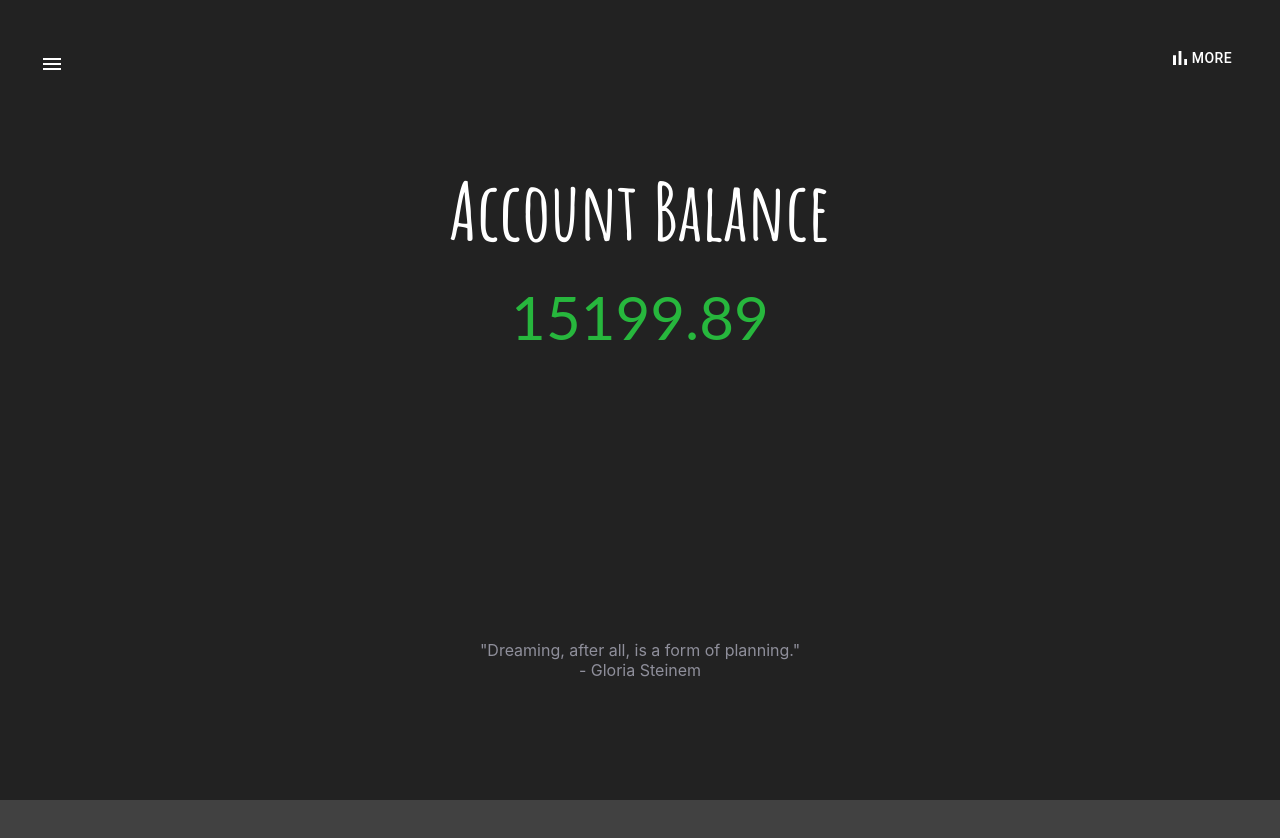
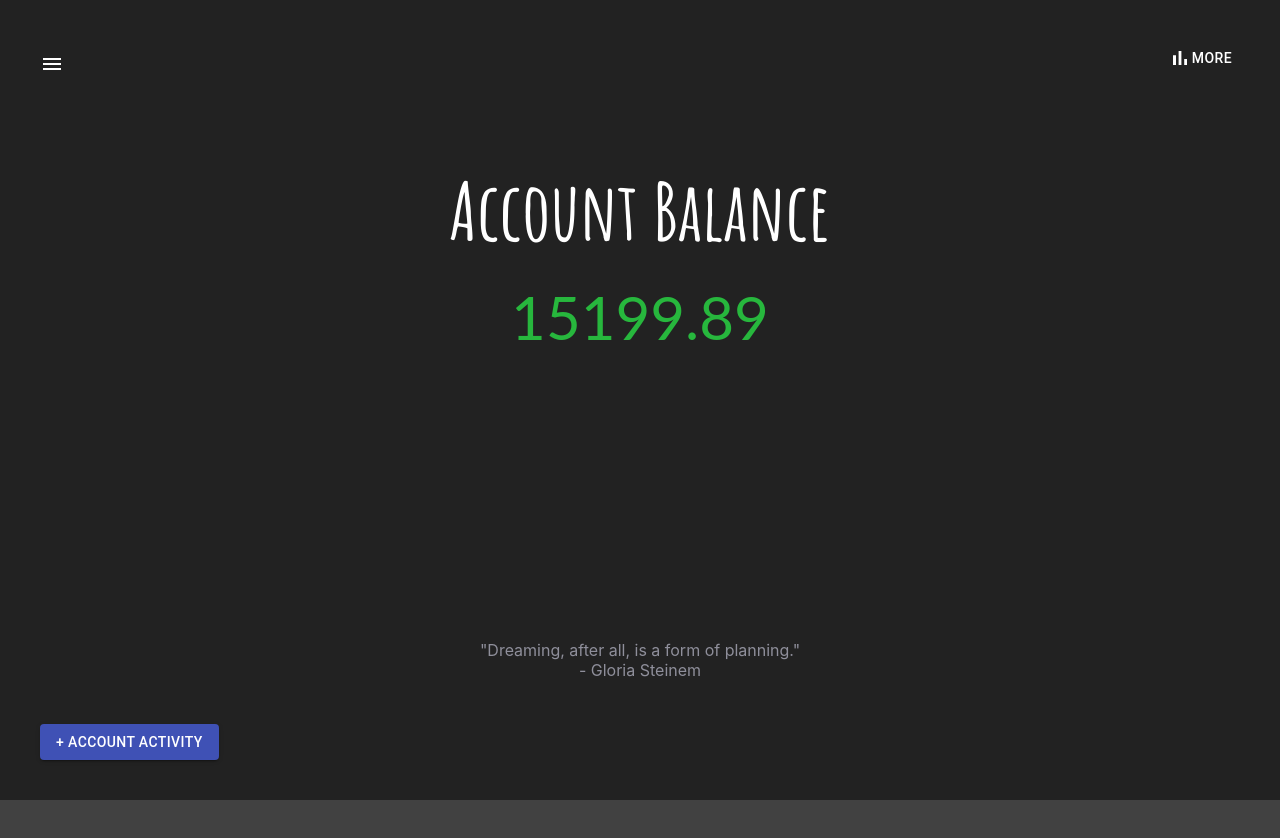
Before and after one commit to maxjaen/react-household-finances, a React (Create React App) app: page / in a window 1280 px wide. Shown: the top 838 px of the page. Built offline with nearby package versions, Linux system fonts and the light colour scheme.

Commit message:
reworked home comp and added input popup

```diff
--- a/src/components/home/account-overview/account-overview.js
+++ b/src/components/home/account-overview/account-overview.js
@@ -1,48 +1,21 @@
 import React from 'react';
 import accountTestData from '../../../data/account-test-data';
 import '../../../styles/home/account-overview/account-overview.css';
-
-const last = (array) => {
-  return array[array.length - 1];
-};
-
-const isInitial = (data) => {
-  return data.type === 'initial';
-};
-
-const isTransaction = (data) => {
-  return data.type === 'transaction';
-};
-
-const retrieveLastInitial = () => {
-  return last(accountTestData.filter((e) => isInitial(e)));
-};
-
-const retrieveTransactionsAfterLastInitial = (lastInitial) => {
-  return accountTestData.filter(
-    (e) =>
-      isTransaction(e) &&
-      new Date(e.transactionDate).getTime() >
-        new Date(lastInitial.initialDate).getTime()
-  );
-};
+import {
+  retrieveLastInitial,
+  retrieveTransactionsAfterLastInitial,
+  transactionPipe,
+} from '../../shared/functions/topic/account-balance-activity';
 
 const calculateBalance = () => {
   const lastInitial = retrieveLastInitial();
-  const transactionsAfterLastInitial = lastInitial
-    ? retrieveTransactionsAfterLastInitial(lastInitial)
-    : [];
+  const transactionsAfterLastInitial = retrieveTransactionsAfterLastInitial(
+    lastInitial
+  );
 
   return lastInitial
     ? transactionPipe(transactionsAfterLastInitial) + lastInitial.amount
     : transactionPipe(accountTestData);
-};
-
-const transactionPipe = (data) => {
-  return data
-    .filter((e) => isTransaction(e))
-    .map((e) => e.amount)
-    .reduce((accumulator, currentValue) => accumulator + currentValue, 0);
 };
 
 function AccountOverview() {
--- a/src/components/home/home.js
+++ b/src/components/home/home.js
@@ -31,27 +31,31 @@ import MotivationalQuote from './motivational-quote/motivational-quote';
 // Styles
 import '../../styles/home/home.css';
 
+// TODO const state = { inputStrategy: 'AccountBalanceActivity' };
+
+function Home() {
+  /** TASKBAR PROPERTIES */
   const drawerWidth = 240;
-const useStyles = makeStyles((theme) => ({
+  const useStyles = makeStyles((themeToUse) => ({
     root: {
       display: 'flex',
     },
     appBar: {
-    transition: theme.transitions.create(['margin', 'width'], {
-      easing: theme.transitions.easing.sharp,
-      duration: theme.transitions.duration.leavingScreen,
+      transition: themeToUse.transitions.create(['margin', 'width'], {
+        easing: themeToUse.transitions.easing.sharp,
+        duration: themeToUse.transitions.duration.leavingScreen,
       }),
     },
     appBarShift: {
       width: `calc(100% - ${drawerWidth}px)`,
       marginLeft: drawerWidth,
-    transition: theme.transitions.create(['margin', 'width'], {
-      easing: theme.transitions.easing.easeOut,
-      duration: theme.transitions.duration.enteringScreen,
+      transition: themeToUse.transitions.create(['margin', 'width'], {
+        easing: themeToUse.transitions.easing.easeOut,
+        duration: themeToUse.transitions.duration.enteringScreen,
       }),
     },
     menuButton: {
-    marginRight: theme.spacing(2),
+      marginRight: themeToUse.spacing(2),
     },
     hide: {
       display: 'none',
@@ -66,52 +70,35 @@ const useStyles = makeStyles((theme) => ({
     drawerHeader: {
       display: 'flex',
       alignItems: 'center',
-    padding: theme.spacing(0, 1),
+      padding: themeToUse.spacing(0, 1),
       // necessary for content to be below app bar
-    ...theme.mixins.toolbar,
+      ...themeToUse.mixins.toolbar,
       justifyContent: 'flex-end',
     },
     content: {
       flexGrow: 1,
-    padding: theme.spacing(3),
-    transition: theme.transitions.create('margin', {
-      easing: theme.transitions.easing.sharp,
-      duration: theme.transitions.duration.leavingScreen,
+      padding: themeToUse.spacing(3),
+      transition: themeToUse.transitions.create('margin', {
+        easing: themeToUse.transitions.easing.sharp,
+        duration: themeToUse.transitions.duration.leavingScreen,
       }),
       marginLeft: -drawerWidth,
     },
     contentShift: {
-    transition: theme.transitions.create('margin', {
-      easing: theme.transitions.easing.easeOut,
-      duration: theme.transitions.duration.enteringScreen,
+      transition: themeToUse.transitions.create('margin', {
+        easing: themeToUse.transitions.easing.easeOut,
+        duration: themeToUse.transitions.duration.enteringScreen,
       }),
       marginLeft: 0,
     },
   }));
-
-function Home() {
   const classes = useStyles();
   const theme = useTheme();
   const [anchorElement, setAnchorElement] = React.useState(null);
-  const [open, setOpen] = React.useState(false);
 
-  const handleDropdownOpen = (event) => {
-    setAnchorElement(event.currentTarget);
-  };
-
-  const handleDropdownClose = () => {
-    setAnchorElement(null);
-  };
-
-  const handleDrawerOpen = () => {
-    setOpen(true);
-  };
-  const handleDrawerClose = () => {
-    setOpen(false);
-  };
-
+  /** TASKBAR HTML AND INPUT COMPONENTS */
+  const retrieveTaskbar = () => {
     return (
-    <div className="home">
       <div className="block-top">
         <div className="align-btn-left">
           <IconButton
@@ -192,6 +179,64 @@ function Home() {
           </Menu>
         </div>
       </div>
+    );
+  };
+  const inputButton = () => {
+    return (
+      <div className="input-button">
+        <Button
+          variant="contained"
+          color="primary"
+          onClick={() => toggleInput()}
+        >
+          + Account Activity
+        </Button>
+      </div>
+    );
+  };
+  const inputField = () => {
+    return (
+      <div className={input ? 'input' : 'hidden'}>
+        <div className="mask">
+          <Button
+            variant="contained"
+            color="primary"
+            onClick={() => toggleInput()}
+          >
+            ✖️ Cancel
+          </Button>
+        </div>
+      </div>
+    );
+  };
+
+  /** USER SPECIFIC PROPERTIES */
+  const [open, setOpen] = React.useState(false);
+  const [input, setShown] = React.useState(false);
+
+  /** HANDLERS */
+  const handleDropdownOpen = (event) => {
+    setAnchorElement(event.currentTarget);
+  };
+  const handleDropdownClose = () => {
+    setAnchorElement(null);
+  };
+  const handleDrawerOpen = () => {
+    setOpen(true);
+  };
+  const handleDrawerClose = () => {
+    setOpen(false);
+  };
+  const toggleInput = () => {
+    setShown(!input);
+  };
+
+  return (
+    <div className="home">
+      {inputButton()}
+      {inputField()}
+      <div className="main">
+        {retrieveTaskbar()}
         <div className="block-center">
           <AccountOverview />
         </div>
@@ -199,6 +244,7 @@ function Home() {
           <MotivationalQuote />
         </div>
       </div>
+    </div>
   );
 }
 
--- /dev/null
+++ b/src/components/shared/functions/array.js
@@ -0,0 +1,5 @@
+const last = (array) => {
+  return array[array.length - 1];
+};
+
+export { last };
--- a/src/components/shared/time.js
+++ b/src/components/shared/functions/time.js
@@ -1,3 +1,4 @@
+// TODO do not overwrite prototype, use ES6 notation instead
 Date.prototype.getWeek = () => {
   var firstOfJanuary = new Date(this.getFullYear(), 0, 1);
   return Math.ceil(
@@ -45,3 +46,16 @@ const isCurrentYear = (date) => {
 
   return inputDate.getFullYear() === currentDate.getFullYear();
 };
+
+const isLaterDate = (later, earlier) => {
+  return new Date(later).getTime() > new Date(earlier).getTime();
+};
+
+export {
+  createDate,
+  isToday,
+  isCurrentWeek,
+  isCurrentMonth,
+  isCurrentYear,
+  isLaterDate,
+};
--- /dev/null
+++ b/src/components/shared/functions/topic/account-balance-activity.js
@@ -0,0 +1,38 @@
+import accountTestData from '../../../../data/account-test-data';
+import { isLaterDate } from '../time';
+import { last } from '../array';
+
+const isInitial = (data) => {
+  return data.type === 'initial';
+};
+
+const isTransaction = (data) => {
+  return data.type === 'transaction';
+};
+
+const retrieveLastInitial = () => {
+  return last(accountTestData.filter((e) => isInitial(e)));
+};
+
+const retrieveTransactionsAfterLastInitial = (lastInitial) => {
+  return lastInitial
+    ? accountTestData.filter(
+        (e) =>
+          isTransaction(e) &&
+          isLaterDate(e.transactionDate, lastInitial.initialDate)
+      )
+    : [];
+};
+
+const transactionPipe = (data) => {
+  return data
+    .filter((e) => isTransaction(e))
+    .map((e) => e.amount)
+    .reduce((accumulator, currentValue) => accumulator + currentValue, 0);
+};
+
+export {
+  retrieveLastInitial,
+  retrieveTransactionsAfterLastInitial,
+  transactionPipe,
+};
--- a/src/styles/home/home.css
+++ b/src/styles/home/home.css
@@ -6,25 +6,25 @@
   color: white;
 }
 
-.home {
+.home .main {
   height: inherit;
   background-color: #222;
 }
 
-.home > .block-top {
+.main .block-top {
   height: 20vh;
   min-height: 100px;
   box-sizing: border-box;
   padding: 40px;
 }
 
-.home > .block-center {
+.main .block-center {
   height: 60vh;
   min-height: 250px;
   padding: 0 40px;
 }
 
-.home > .block-bottom {
+.main .block-bottom {
   height: 20vh;
   min-height: 100px;
   padding: 0 40px;
@@ -43,3 +43,31 @@
   display: flex;
   justify-content: center;
 }
+
+.input {
+  position: fixed;
+  height: 100%;
+  width: 100%;
+  background-color: #2f2e2e7d;
+  z-index: 5;
+  display: flex;
+  justify-content: center;
+  align-items: center;
+}
+
+.input > .mask {
+  height: 90vh;
+  width: 90vw;
+  background: #353333;
+  border: 2px solid white;
+}
+
+.input-button {
+  position: fixed;
+  bottom: 40px;
+  left: 40px;
+}
+
+.hidden {
+  display: none;
+}
```
Also changed, not shown: src/components/shared/components/input-mask.js (added, +14 -0 lines). Lines whose indentation alone changed are shown as unchanged.
